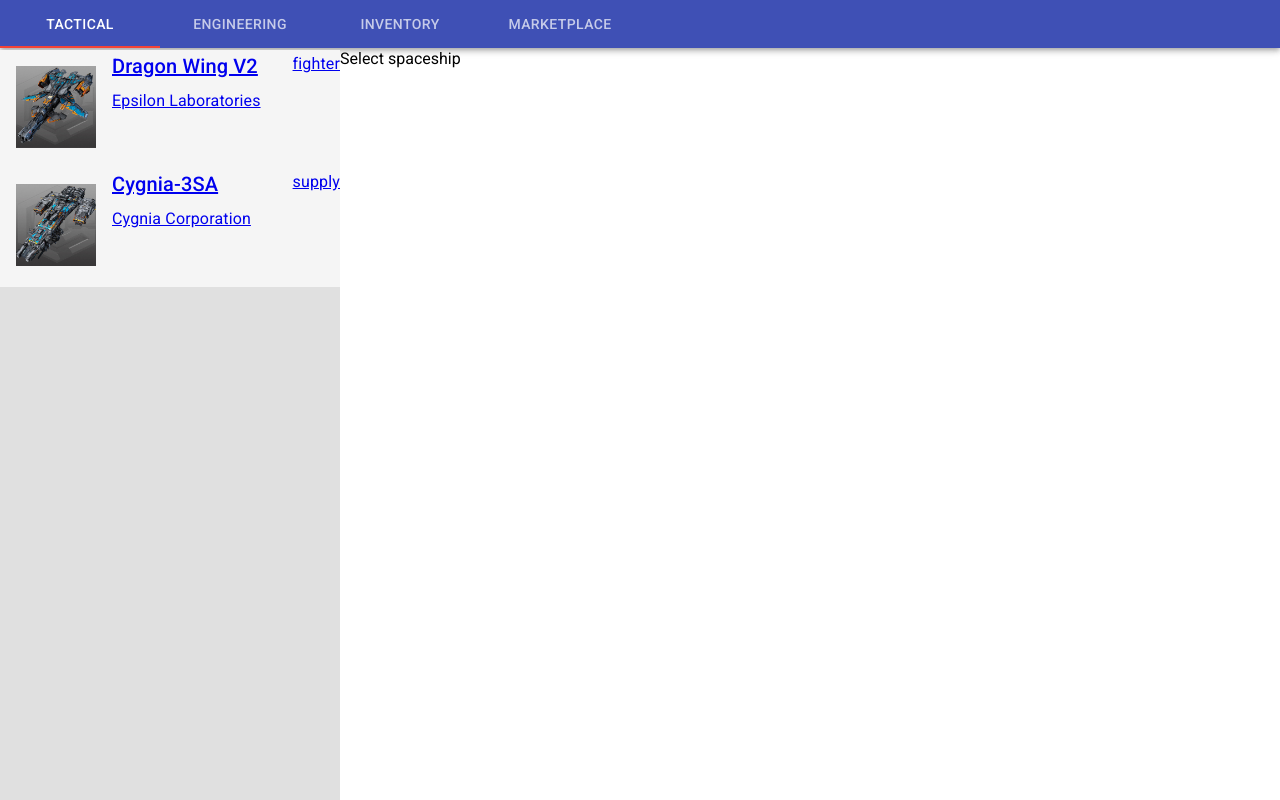
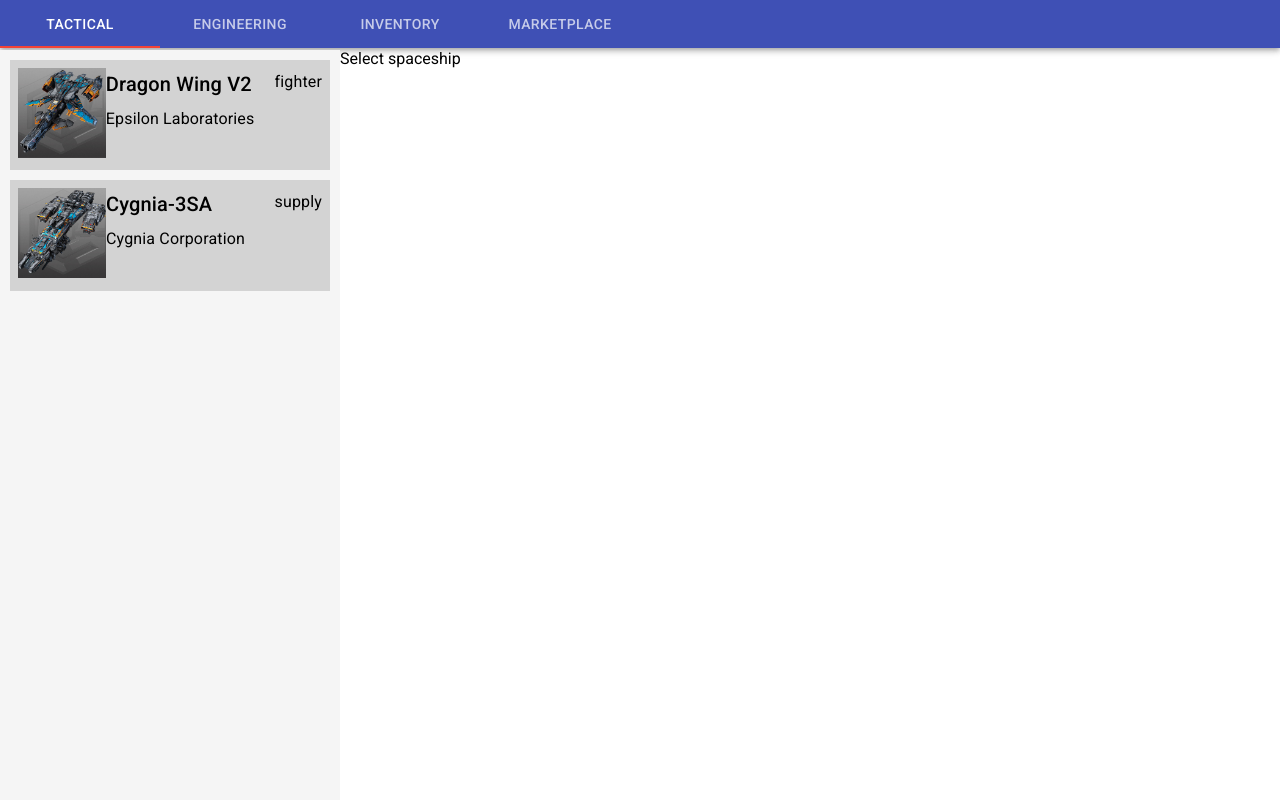
Before and after one commit to ibovegar/react-spacedock, a React (Create React App) app: page /engineering in a window 1280 px wide. Built offline with nearby package versions, Linux system fonts and the light colour scheme; data requests are answered from the project's data file.

Commit message:
style spacecraft list

```diff
--- a/src/components/spaceship-list/spaceship-card/spaceship-card.component.tsx
+++ b/src/components/spaceship-list/spaceship-card/spaceship-card.component.tsx
@@ -10,15 +10,14 @@ interface IProps {
 
 const SpaceshipCard: React.FC<IProps> = ({ spaceship }) => {
   return (
+    <Box p={1}>
       <Grid container>
         <Grid item>
-        <Box p={2}>
           <img
-            width="80"
+            height="90"
             alt="spaceship"
             src={`${process.env.PUBLIC_URL}/images/${spaceship.registry}.jpg`}
           />
-        </Box>
         </Grid>
         <Grid item sm container>
           <Grid item xs container direction="column">
@@ -36,6 +35,7 @@ const SpaceshipCard: React.FC<IProps> = ({ spaceship }) => {
           </Grid>
         </Grid>
       </Grid>
+    </Box>
   );
 };
 
--- a/src/components/spaceship-list/spaceship-list.component.tsx
+++ b/src/components/spaceship-list/spaceship-list.component.tsx
@@ -1,8 +1,8 @@
 import React from 'react';
-import { Link } from 'react-router-dom';
+import { NavLink } from 'react-router-dom';
 import { ISpaceship } from 'models';
 import SpaceshipCard from './spaceship-card/spaceship-card.component';
-import { Box } from '@material-ui/core';
+import classes from './spaceship-list.module.scss';
 
 interface IStateProps {
   spaceships: ISpaceship[];
@@ -15,15 +15,16 @@ const SpaceshipList: React.FC<IStateProps> = props => {
   return (
     <>
       {spaceships.map((spaceship: ISpaceship) => (
-        <Box key={spaceship.id} bgcolor="grey.100">
-          <Link
+        <div className={classes.NavigationItem} key={spaceship.id}>
+          <NavLink
             to={`/engineering/${spaceship.id}`}
             onClick={onSpacecraftClick}
             id={spaceship.id}
+            activeClassName={classes.active}
           >
             <SpaceshipCard spaceship={spaceship} />
-          </Link>
-        </Box>
+          </NavLink>
+        </div>
       ))}
     </>
   );
--- a/src/components/spaceship-list/spaceship-list.module.scss
+++ b/src/components/spaceship-list/spaceship-list.module.scss
@@ -0,0 +1,23 @@
+.NavigationItem {
+  margin: 10px;
+  display: flex;
+  background-color: lightgrey;
+
+  a {
+    width: 100%;
+    text-decoration: none;
+    color: black;
+    outline: none;
+
+    &:hover {
+      background-color: grey;
+      color: white;
+    }
+
+    &:active,
+    &.active {
+      background-color: #f44336;
+      color: white;
+    }
+  }
+}
--- a/src/pages/Engineering/engineering.page.tsx
+++ b/src/pages/Engineering/engineering.page.tsx
@@ -30,7 +30,7 @@ class Engineering extends React.Component<interfaces.IProps, {}> {
 
     return (
       <Box display="flex" height="100%">
-        <Box width={340} bgcolor="grey.300" height="100%">
+        <Box width={340} bgcolor="grey.100" height="100%">
           <SpaceshipList
             spaceships={spacecrafts}
             onSpacecraftClick={this.handleSelectSpacecraft}
```
Lines whose indentation alone changed are shown as unchanged.
